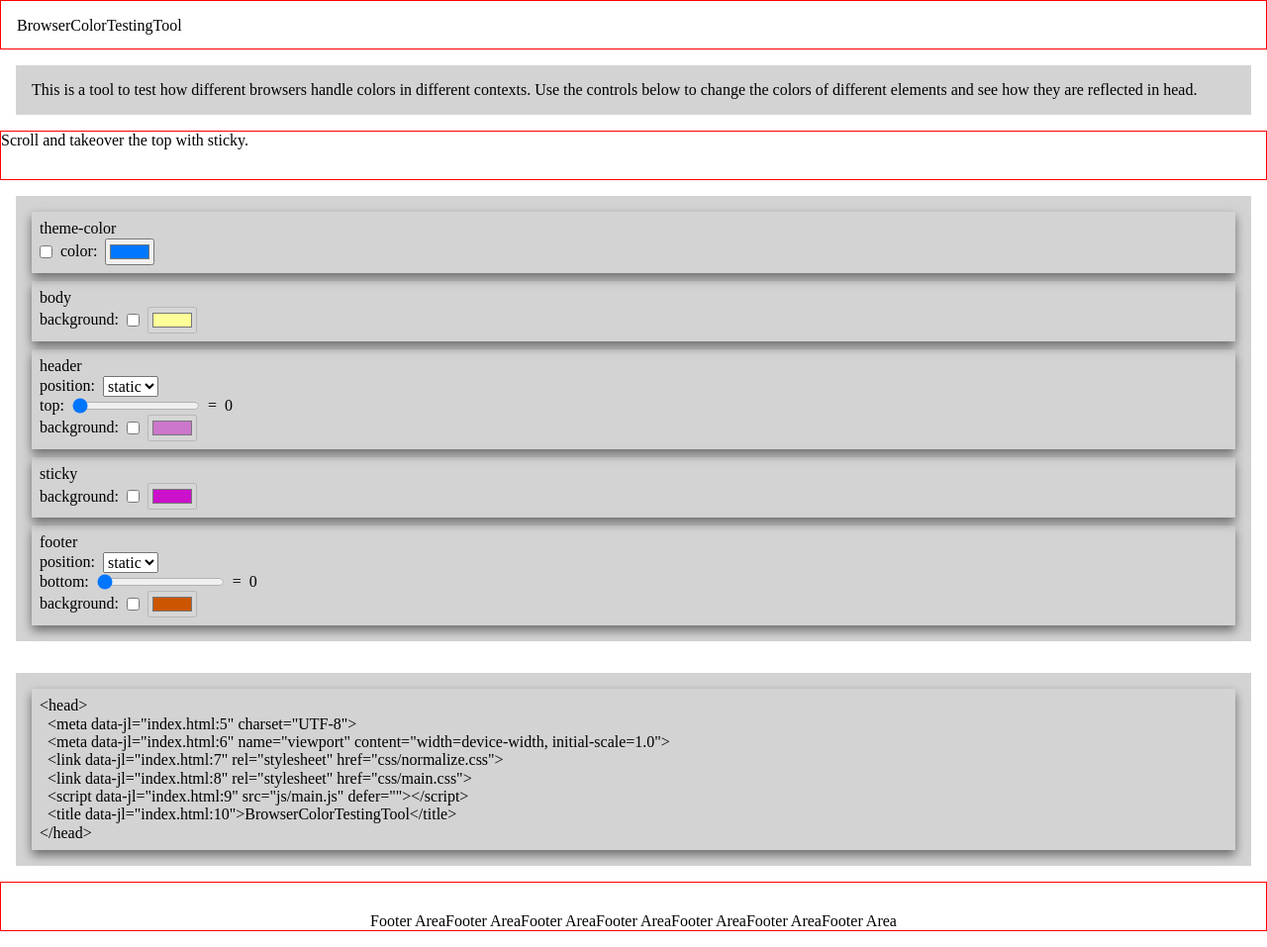
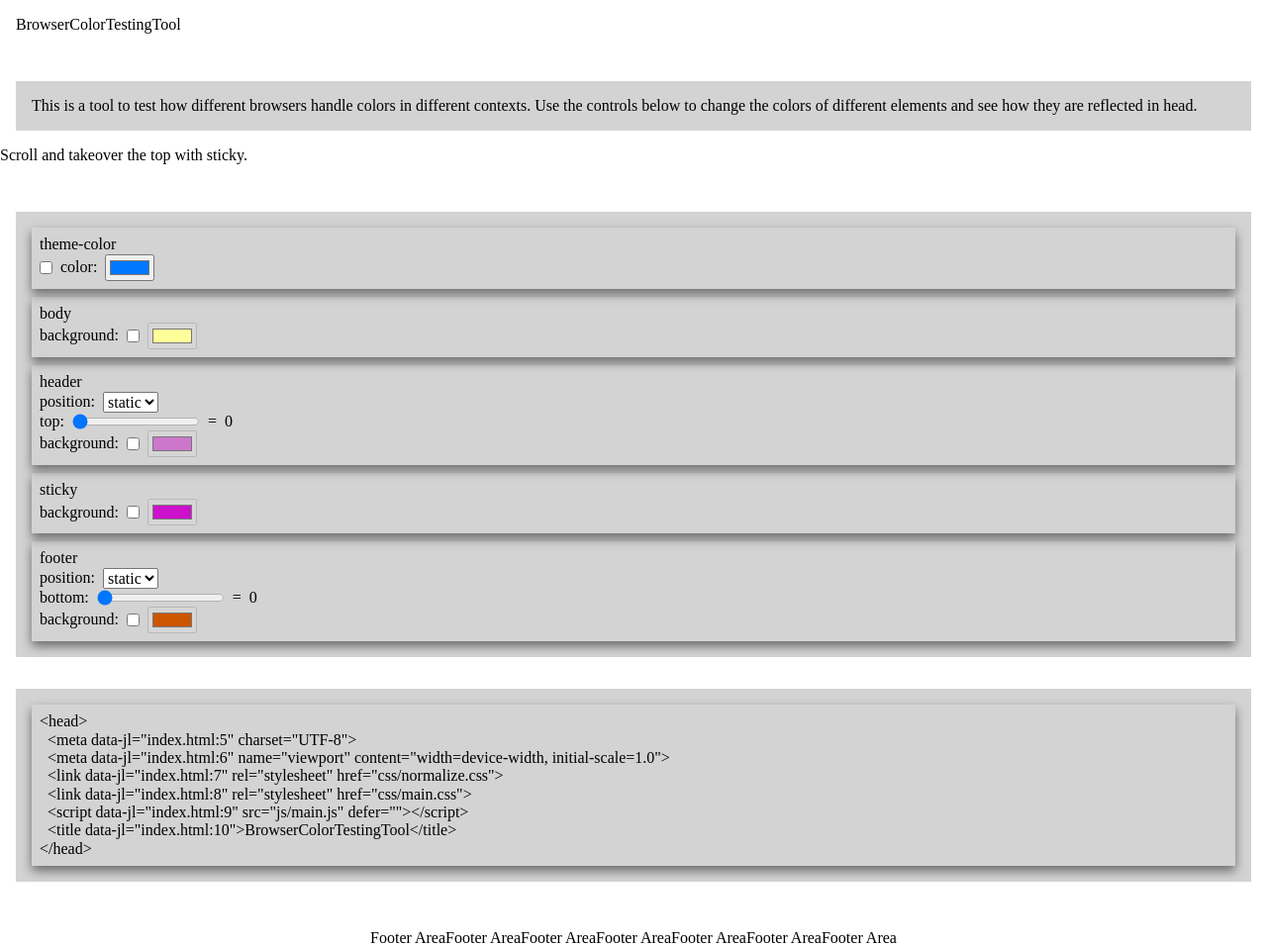
Before and after one commit to trentshea/BrowserColorTestingTool, a plain HTML site: page index.html in a window 1280 px wide. Shown: the whole page at 99% size. Drawn offline with Linux system fonts and the light colour scheme.

Commit message:
Remove borders from header and footer and sticky Fixes #16

```diff
--- a/css/main.css
+++ b/css/main.css
@@ -20,10 +20,6 @@
 }
 
 .footer {
-    border: 1px;
-    border-color: red;
-    border-style: solid;
-    box-sizing: border-box;
     display: flex;
     flex-direction: column;
     height: 50px;
@@ -33,10 +29,6 @@
 }
 
 .header {
-    border: 1px;
-    border-color: red;
-    border-style: solid;
-    box-sizing: border-box;
     height: 50px;
     width: 100%;
 }
@@ -67,10 +59,6 @@
 }
 
 .sticky {
-    border: 1px;
-    border-color: red;
-    border-style: solid;
-    box-sizing: border-box;
     height: 50px;
     position: sticky;
     top: 0;
```
